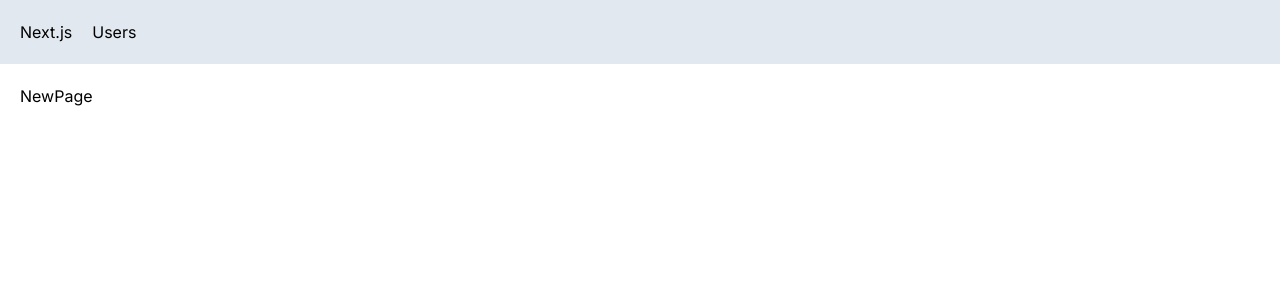
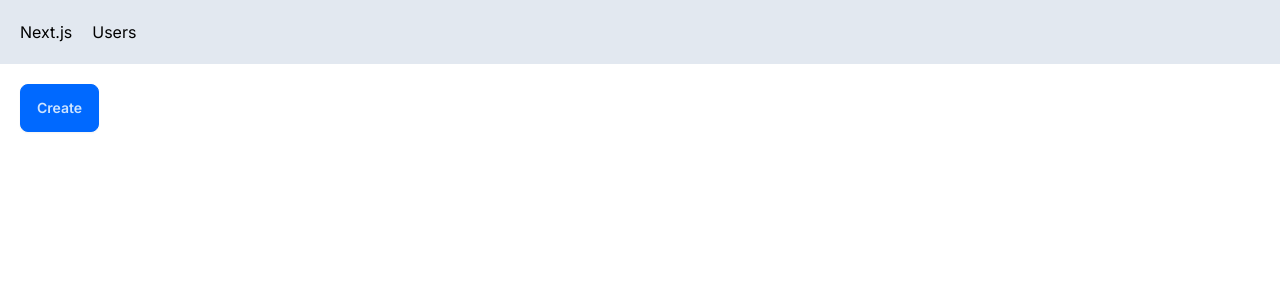
Before and after one commit to PragyanpravaSwain/Next.js-Learn, a Next.js app: page /users/new in a window 1280 px wide. Shown: the top 300 px of the page. Built offline with nearby package versions, Linux system fonts and the light colour scheme.

Commit message:
Programatic Navigation

```diff
--- a/app/users/new/page.tsx
+++ b/app/users/new/page.tsx
@@ -1,10 +1,13 @@
+'use client';
+import { useRouter } from 'next/navigation';
 import React from 'react'
 
 const NewPage = () => {
+
+  const routes = useRouter();
+
   return (
-    <div>
-      NewPage
-    </div>
+    <button className='btn btn-primary' onClick={() => routes.push('/users')}>Create</button>
   )
 }
 
--- a/app/users/page.tsx
+++ b/app/users/page.tsx
@@ -1,5 +1,6 @@
 import React from 'react'
 import UserTable from './UserTable';
+import Link from 'next/link';
 
 interface Props{
   searchParams: {sortOrder: string}
@@ -9,7 +10,7 @@
 
   return (
     <div>
-      <h1>Users</h1>
+      <Link href="/users/new" className='btn'>New User</Link>
       <UserTable sortOrder = {sortOrder}/>
     </div>
   )
```
